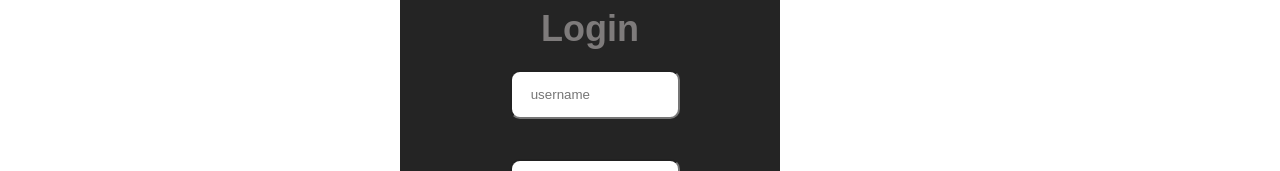
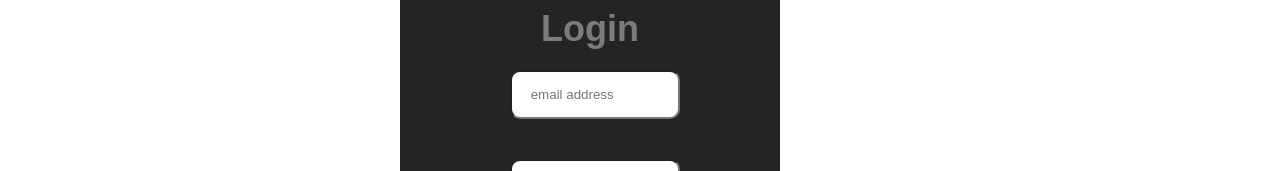
Before and after one commit to Code-250/My-Brand, a React (Create React App) app in the folder my-app/: page /Login in a window 1280 px wide. Shown: the part 200-371 px from the top of the page. Built offline with nearby package versions, Linux system fonts and the light colour scheme.

Commit message:
working on login authentication

```diff
--- a/my-app/package.json
+++ b/my-app/package.json
@@ -19,6 +19,7 @@
     "react-scroll": "^1.8.1",
     "web-vitals": "^0.2.4"
   },
+
   "scripts": {
     "start": "react-scripts start",
     "build": "react-scripts build",
--- a/my-app/src/UI/components/Login.js
+++ b/my-app/src/UI/components/Login.js
@@ -20,14 +20,14 @@ const Login = () => {
 
                             <input
                             id='username'
-                            type='text'
-                            name='username'
+                            type='email'
+                            name='email'
                             className='form-input'
-                            placeholder=' username'
+                            placeholder=' email address'
                             value={values.username}
                             onChange={handleChange}
                             />
-                            {errors.username && <p>{errors.username}</p>}
+                            {errors.email && <p>{errors.email}</p>}
                     </div>
                     <div className='form-inputs'>
 
--- a/my-app/src/UI/components/RegisterForm.js
+++ b/my-app/src/UI/components/RegisterForm.js
@@ -65,16 +65,16 @@ const Signup= ()=>{
                 <div className='form-inputs'>
 
                         <input
-                        id='comfirm-password'
+                        id='comfirm'
                         type='password'
                         name='comfirm-password'
                         className='form-input'
                         placeholder='comfirm-password'
-                        value={values.CmfirmPassword}
+                        value={values.password_comfirm}
                         onChange={handleChange}
                         />
 
-                        {errors.ComfirmPassword && <p>{errors.ComfirmPassword}</p>}
+                        {errors.password_comfirm && <p>{errors.password_comfirm}</p>}
                 </div>
 
                     <button className='form-input-btn'
--- a/my-app/src/UI/components/UseLogin.js
+++ b/my-app/src/UI/components/UseLogin.js
@@ -1,4 +1,5 @@
 import {useState} from 'react';
+import axios from "axios"
 
 const useLogin = (ValidateInfo) => {
     const [values, setValues] = useState({
@@ -6,7 +7,7 @@ const useLogin = (ValidateInfo) => {
         lastName:"",
         email:"",
         password:'',
-        ComfirmPassword:""
+    password_comfirm:""
 
     });
 
@@ -24,6 +25,16 @@ const useLogin = (ValidateInfo) => {
         e.preventDefault();
         setErrors(ValidateInfo(values));
 
+        axios.post("http://localhost:8000/signup",values).then(
+            response=>{
+                console.log(response)
+            }
+        ).catch(
+            err=>{
+                console.log(err);
+            }
+        )
+
     }
     return{ handleChange, values,handleSubmit, errors}
 }
--- a/my-app/src/UI/components/ValidateInfo.js
+++ b/my-app/src/UI/components/ValidateInfo.js
@@ -15,8 +15,8 @@ export default function ValidateInfo  (values)  {
     }else if(values.password.length <8){
         errors.password ='password should be at least 8 characters.'
     }
-     if(values.password !== values.ComfirmPassword){
-        errors.ComfirmPassword="Password does not match"
+     if(values.password !== values.password_comfirm){
+        errors.password_comfirm="Password does not match"
     }
     return errors;
 }
```
Also changed, not shown: my-app/src/withAuth.js (deleted, +0 -16 lines), 1 other file (tests, documents, lock files or other folders).
